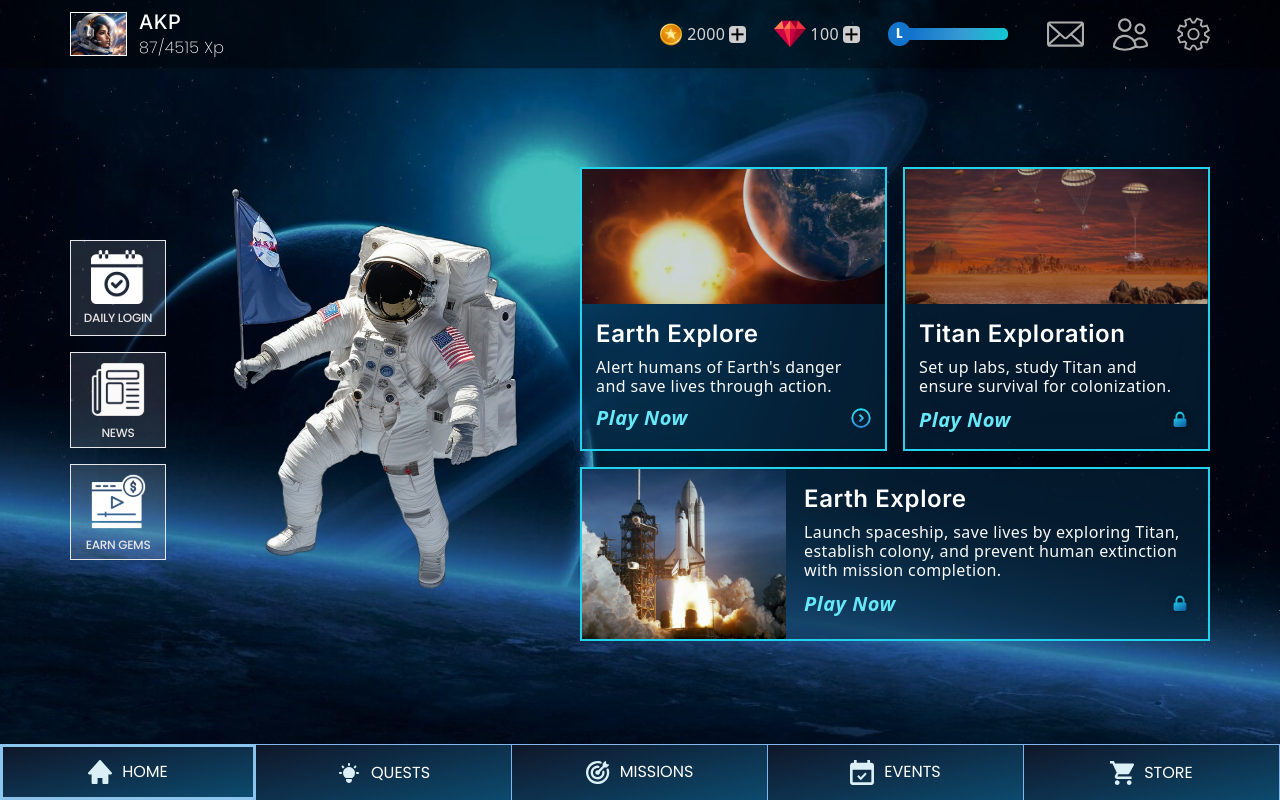
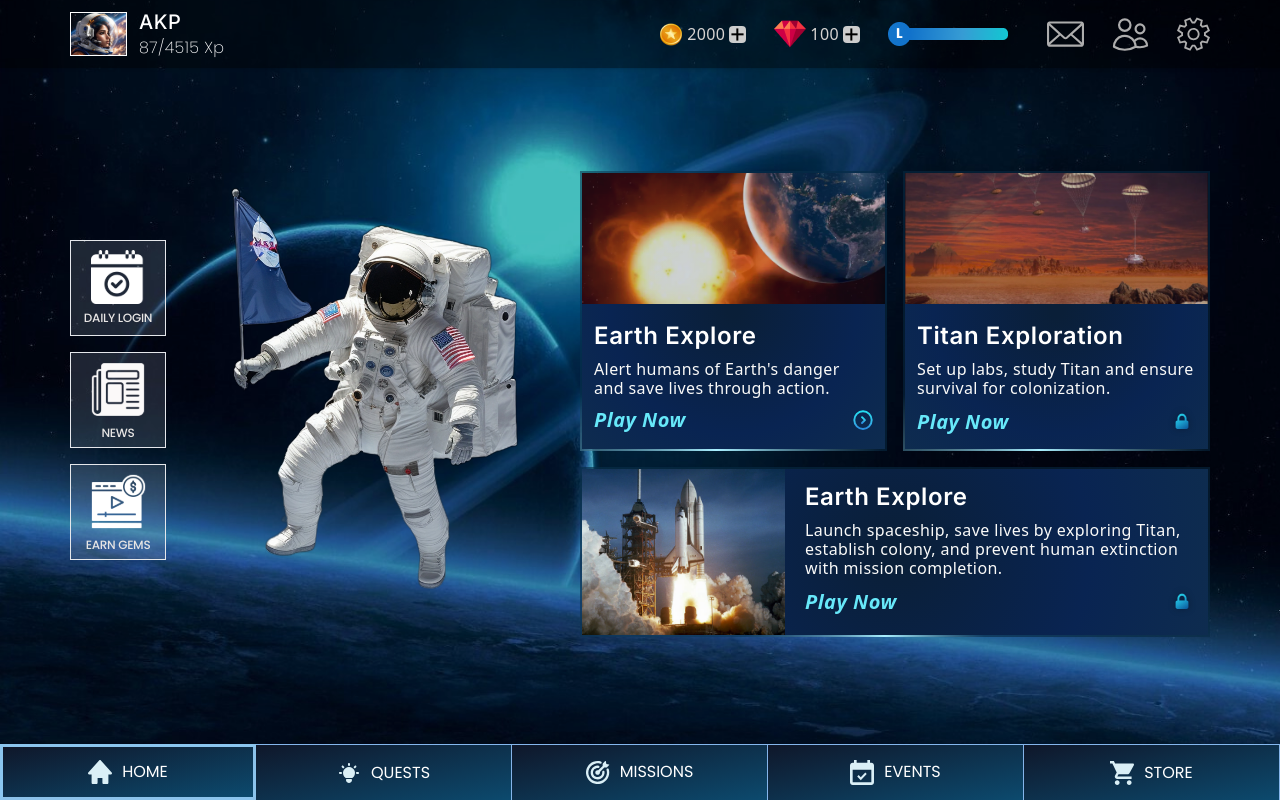
Before and after one commit to Sharif-Minhaz/Titan-Settlers, a React (Vite) app: page /function in a window 1280 px wide. Built offline with nearby package versions, Linux system fonts and the light colour scheme; a web font is replaced by a local one.

Commit message:
fix: segments animation

```diff
--- a/src/app/App.css
+++ b/src/app/App.css
@@ -1,5 +1,6 @@
 html, body {
     user-select: none;
+    overflow: hidden;
 }
 
 img, svg {
--- a/src/components/MainBackground.jsx
+++ b/src/components/MainBackground.jsx
@@ -1,11 +1,16 @@
 import PropTypes from "prop-types";
 import { motion } from "framer-motion";
 
-export default function MainBackground({ src, position = "bg-[center_70%]", children }) {
+export default function MainBackground({
+	src,
+	position = "bg-[center_70%]",
+	enableScaling = false,
+	children,
+}) {
 	return (
 		<motion.div
-			initial={{ opacity: 0 }}
-			animate={{ opacity: 1 }}
+			initial={{ opacity: 0, scale: enableScaling ? 1.2 : 1 }}
+			animate={{ opacity: 1, scale: 1 }}
 			exit={{ opacity: 0 }}
 			transition={{ duration: 1.5 }}
 			className={`${src} ${position} bg-no-repeat bg-cover w-full max-h-screen min-h-screen relative`}
@@ -18,5 +23,6 @@ export default function MainBackground({ src, position = "bg-[center_70%]", chil
 MainBackground.propTypes = {
 	src: PropTypes.string,
 	position: PropTypes.string,
+	enableScaling: PropTypes.bool,
 	children: PropTypes.node,
 };
--- a/src/components/home/segments/Segment.css
+++ b/src/components/home/segments/Segment.css
@@ -0,0 +1,49 @@
+@keyframes rotate {
+    100% {
+        transform: rotate(1turn);
+    }
+}
+
+.conic {
+    position: relative;
+    z-index: 0;
+    /* margin: 20px; */
+    overflow: hidden;
+    /* padding: 2rem; */
+}
+
+.conic::before {
+    content: '';
+    position: absolute;
+    z-index: -2;
+    left: -50%;
+    top: -50%;
+    width: 200%;
+    height: 200%;
+    /* background-color: #1a232a; */
+    background-repeat: no-repeat;
+    background-position: 0 0;
+    background-image: conic-gradient(transparent, #a8efff, transparent 30%);
+    animation: rotate 4s linear infinite;
+}
+
+.conic::after {
+    content: '';
+    position: absolute;
+    z-index: -1;
+    left: 2px;
+    top: 2px;
+    width: calc(100% - 4px);
+    height: calc(100% - 4px);
+    background: radial-gradient(circle, #0a1f38 3%, #092452 60%, #0e2c4f);
+}
+
+@keyframes opacityChange {
+    50% {
+        opacity: 0.5;
+    }
+
+    100% {
+        opacity: 1;
+    }
+}
--- a/src/components/home/segments/SegmentCard.jsx
+++ b/src/components/home/segments/SegmentCard.jsx
@@ -1,12 +1,12 @@
+import "./Segment.css";
 import playIcon from "../../../assets/icons/play.svg";
 import lockIcon from "../../../assets/icons/locked.svg";
 import PropTypes from "prop-types";
-import "./Segment.css";
 
 export default function SegmentCard({cardInfo}) {
 	return (
-		<article className="w-[307px] bg-sky-950 bg-opacity-50 border-2 border-cyan-400 backdrop-blur-2xl group">
-			<div className="h-[135px] w-full overflow-hidden">
+		<article className="w-[307px] bg-sky-950 bg-opacity-50 backdrop-blur-2xl conic group">
+			<div className="h-[135px] w-full overflow-hidden p-0.5">
 				<img
 					className="h-full w-full object-cover pointer-events-auto transition-all group-hover:scale-110"
 					src={cardInfo.img}
--- a/src/components/home/segments/SegmentCardH.jsx
+++ b/src/components/home/segments/SegmentCardH.jsx
@@ -4,8 +4,8 @@ import PropTypes from "prop-types";
 
 export default function SegmentCardH({ cardInfo }) {
 	return (
-		<article className="h-full bg-sky-950 bg-opacity-50 border-2 group border-cyan-400 backdrop-blur-2xl flex gap-1">
-			<div className=" w-[500px] overflow-hidden">
+		<article className="h-full bg-sky-950 bg-opacity-50 group conic backdrop-blur-2xl flex gap-1">
+			<div className=" w-[500px] overflow-hidden p-0.5">
 				<img
 					className="h-full w-full object-cover pointer-events-auto transition-all group-hover:scale-110"
 					src={cardInfo.img}
--- a/src/pages/IntroPage.jsx
+++ b/src/pages/IntroPage.jsx
@@ -9,7 +9,7 @@ import GetStartedSection from "../components/intro/GetStartedSection";
 
 export default function IntroPage() {
 	return (
-		<MainBackground src="bg-intro-img">
+		<MainBackground src="bg-intro-img" enableScaling={true}>
 			<nav className="flex justify-between items-center px-[70px] py-2">
 				<img src={titanSatelliteImg} alt="titan satellite" />
 				<img src={brandImg} alt="space-logo" />
```
